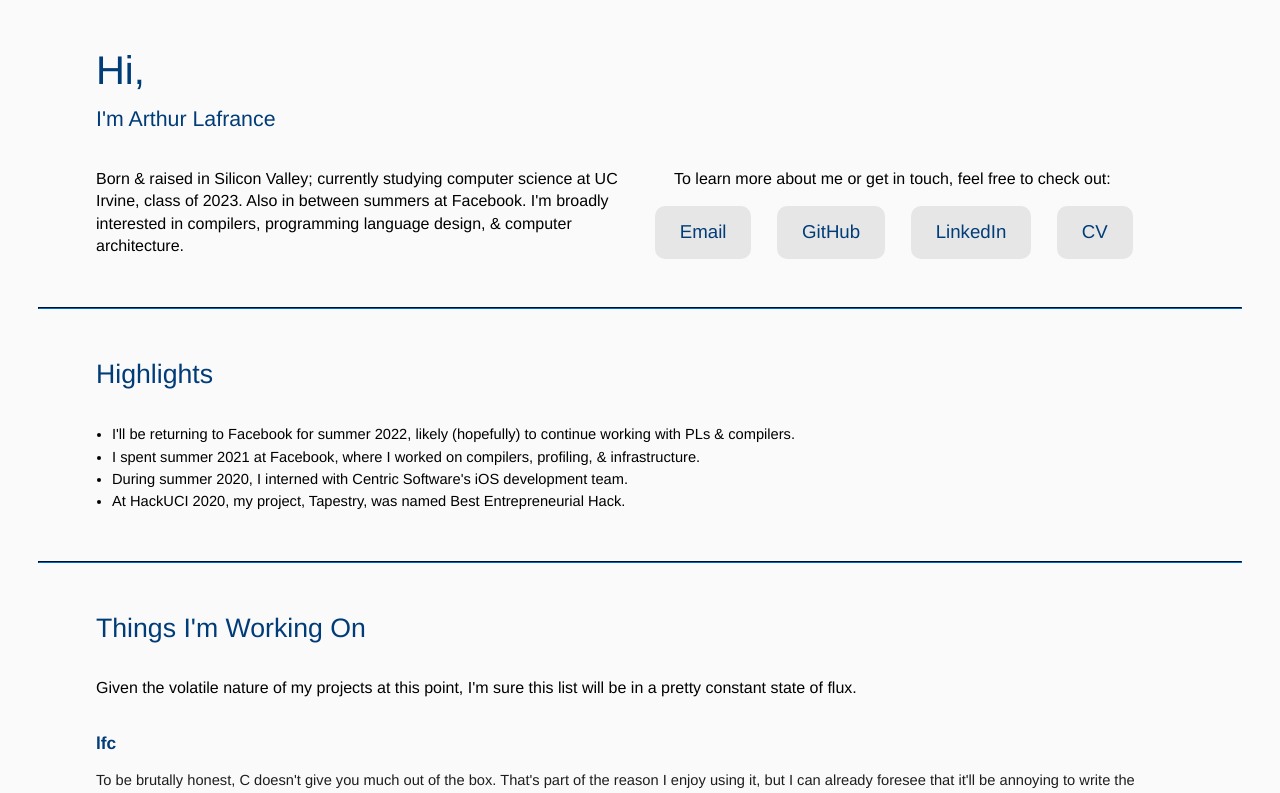
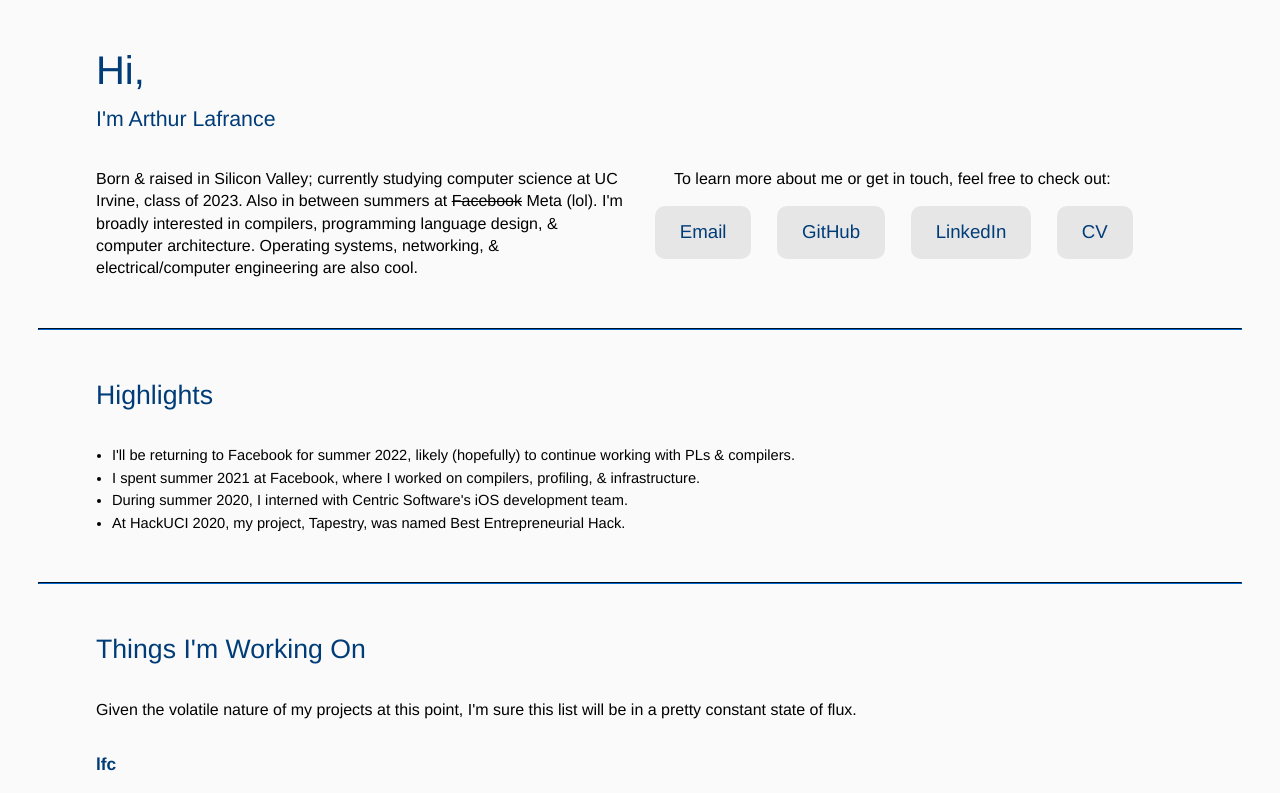
Before and after one commit to a-lafrance/a-lafrance.github.io, a Vue app: page / in a window 1280 px wide. Shown: the top 793 px of the page. Built offline with nearby package versions, Linux system fonts and the light colour scheme.

Commit message:
midnight mid-f21 minor bio edits

```diff
--- a/src/App.vue
+++ b/src/App.vue
@@ -7,8 +7,8 @@
 
         <div id="bottom">
           <p>Born &amp; raised in Silicon Valley; currently studying computer science at UC Irvine, class of 2023. Also
-             in between summers at Facebook. I'm broadly interested in compilers, programming language design, &amp; computer
-             architecture.
+             in between summers at <span class="strikethrough">Facebook</span> Meta (lol). I'm broadly interested in compilers, programming language design, &amp; computer
+             architecture. Operating systems, networking, &amp; electrical/computer engineering are also cool.
           </p>
 
           <div id="contact">
@@ -79,8 +79,7 @@ export default {
             subtitles: [],
             description: `To be brutally honest, C doesn't give you much out of the box. That's part of the reason I enjoy using it, but I can already
             foresee that it'll be annoying to write the same set of utilities 50 different times per-project. So, lfc is my personal solution to that problem, point
-            being to basically fill any niche I need that the C (and POSIX I guess) standard library doesn't adequately provide. Some days it's really cool, and
-            others it feels like I'm writing the code equivalent of bitter medicine, where I just have to finish it because I know it's good for me.`
+            being to basically fill any niche I need that the C standard library doesn't adequately provide. Most of the time it's pretty cool stuff.`
         },
         {
             title: "Mustang",
@@ -233,4 +232,8 @@ h3 {
   font-family: "Helvetica", sans-serif;
   font-weight: 100;
 }
+
+.strikethrough {
+    text-decoration: line-through;
+}
 </style>
```
